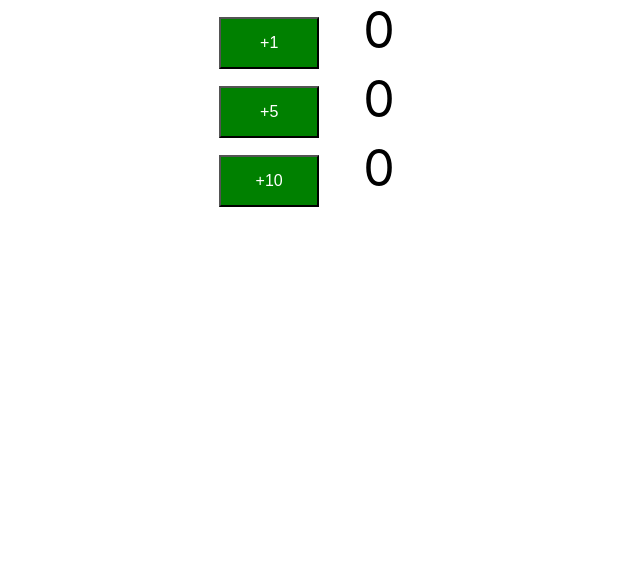
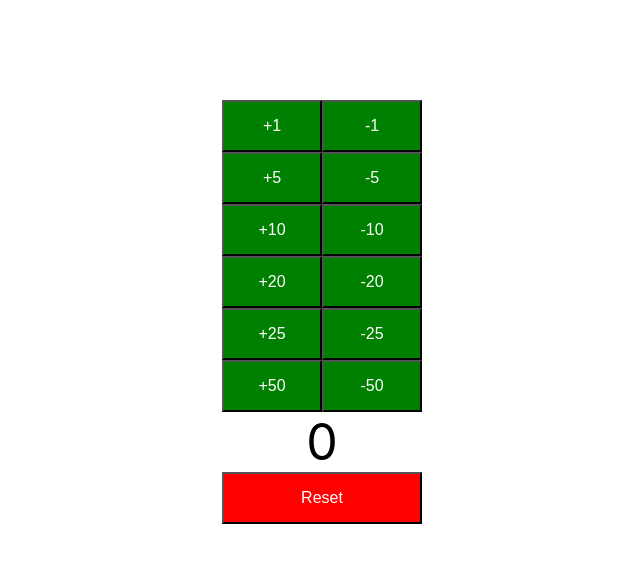
Before and after one commit to aaartorias/CounterApp, a React (Create React App) app: page / in a window 1280 px wide. Shown: the top 562 px of the page, without its empty margins (318-958 px from the left). Built offline with nearby package versions, Linux system fonts and the light colour scheme.

Commit message:
Final Counter app

```diff
--- a/src/App.js
+++ b/src/App.js
@@ -8,8 +8,6 @@ class App extends Component {
     return (
       <div className="App">
       <Counter/>
-      <Counter by={5}/>
-      <Counter by={10}/>
       </div>
     );
   }
--- a/src/components/counter/Counter.css
+++ b/src/components/counter/Counter.css
@@ -10,3 +10,12 @@ button {
     font-size: 50px;
     padding: 15px 30px;
 }
+
+.reset {
+    background-color: red;
+    width: 200px;
+}
+
+body {
+    padding: 100px 30px;
+}
--- a/src/components/counter/Counter.jsx
+++ b/src/components/counter/Counter.jsx
@@ -1,64 +1,93 @@
 import React, {Component} from 'react'
 import './Counter.css'
 import PropTypes from 'prop-types'
+
 class Counter extends Component {
 
     constructor() {
-
-        super();  // to use this, we need to call super()
+        super();  // to use `this`, we need to call super()
         this.state = {
-            counter: 0
+            counter : 0
         }
         // bind method with class to make `this` available inside the method
         // this.increment = this.increment.bind(this); // we don't need to bind arrow functions
     }
 
+    render() {
+        // pass 'method increment()' as a property to child class
+        // so that we can invoke increment() from ComponentButton(child class)
+        // Call method of parent class from child class
+        // It's moving the state up
+        return (
+            <div className="App">
+                <CounterButton incrementMethod={this.increment} decrementMethod={this.decrement}/>
+                <CounterButton by={5} incrementMethod={this.increment} decrementMethod={this.decrement}/>
+                <CounterButton by={10} incrementMethod={this.increment} decrementMethod={this.decrement}/>
+                <CounterButton by={20} incrementMethod={this.increment} decrementMethod={this.decrement}/>
+                <CounterButton by={25} incrementMethod={this.increment} decrementMethod={this.decrement}/>
+                <CounterButton by={50} incrementMethod={this.increment} decrementMethod={this.decrement}/>
+                <span className="count"> {this.state.counter} </span>
+                <div>
+                    <button className="reset" onClick={this.reset}>Reset</button>
+                </div>
+            </div>
+      );
+    }
+
+
+
+    decrement = (by) => {
+        this.setState(
+            (prevState) => {
+                return {counter: prevState.counter - by}
+            }
+        )
+    }
+
+    increment = (by) => {
+        console.log(`increment from parent - ${by}`)
+        this.setState(
+            (prevState) => {
+                return {counter: prevState.counter + by}
+            }
+        );
+    }
+
+    reset = () => {
+        this.setState({counter: 0});
+    }
+
+}
+
+
+class CounterButton extends Component {
+
     render = () => {
         return(
         <div className="counter">
             <button onClick={this.increment} >+{this.props.by}</button>
-            <span className="count"> {this.state.counter} </span>
+            <button onClick={this.decrement} >-{this.props.by}</button>
         </div>
         )
     }
 
     increment = () => {
+        this.props.incrementMethod(this.props.by);
+    }
 
-        this.setState({
-            counter: this.state.counter + this.props.by ,
-
-        });
-        /*
-        if (this.state.counter >= 10) {
-            this.setState(
-                {
-                    counter : 0
-                }
-                )
-        } else {
-            this.setState(
-                {
-                    counter : this.state.counter + 1
-                }
-            )
-        }*/
+    decrement = () => {
+        this.props.decrementMethod(this.props.by);
     }
 }
 
-/*class Increment extends Component {
-    render() {
-        console.log('increment');
-    }
-}*/
-
 // declaring default props for Counter
-Counter.defaultProps = {
+CounterButton.defaultProps = {
     by: 1
 };
 
 // type checking
 // throws warning if invalid type is passed
-Counter.propTypes = {
+CounterButton.propTypes = {
     by: PropTypes.number,
 };
 
```
